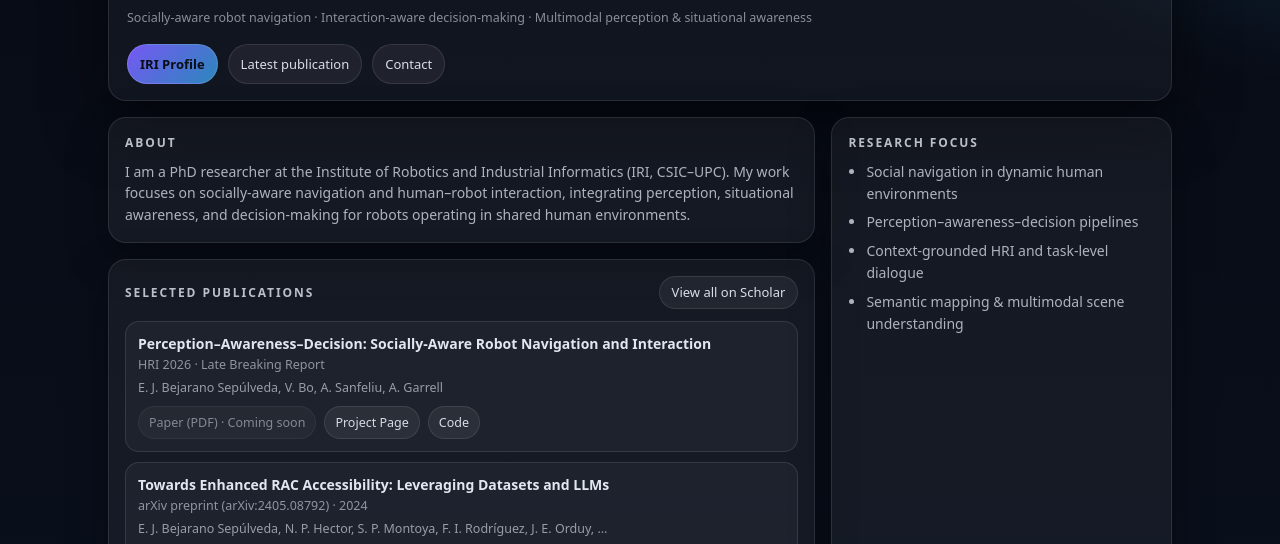
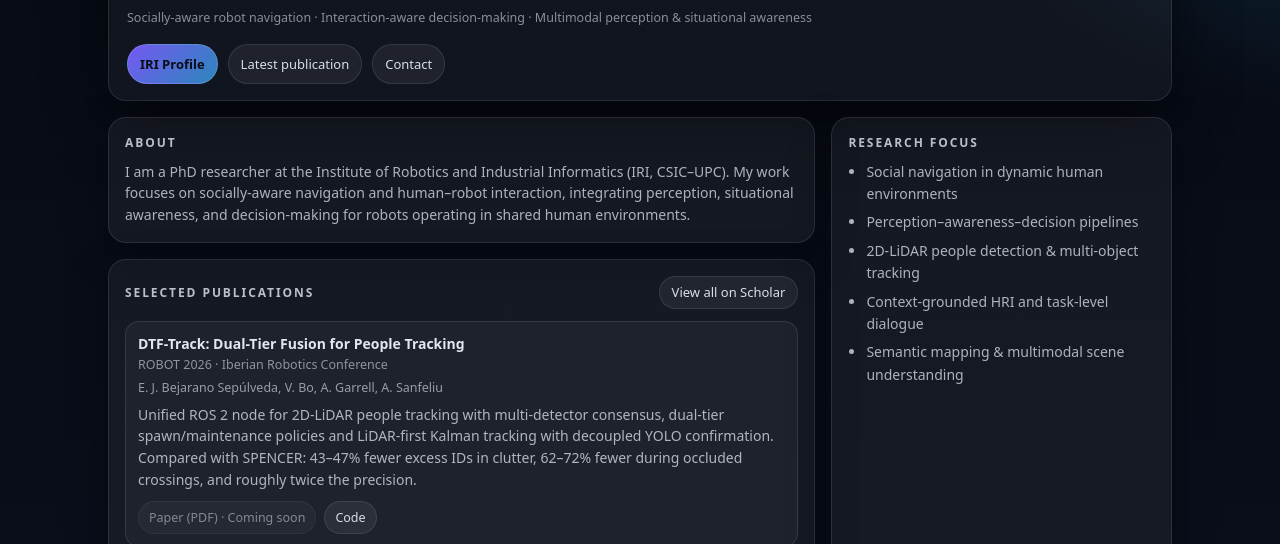
Before and after one commit to EjbejaranosAI/EjbejaranosAI.github.io, a plain HTML site: page index.html in a window 1280 px wide. Shown: the part 407-951 px from the top of the page. Drawn offline with Linux system fonts and the light colour scheme.

Commit message:
Add DTF-Track (ROBOT 2026) publication

```diff
--- a/index.html
+++ b/index.html
@@ -243,6 +243,22 @@
 
           <div class="list" style="margin-top:12px">
 
+            <!-- DTF-Track (ROBOT 2026) -->
+            <div class="pub">
+              <div class="pub-title">DTF-Track: Dual-Tier Fusion for People Tracking</div>
+              <div class="pub-meta">ROBOT 2026 · Iberian Robotics Conference</div>
+              <div class="pub-auth">E. J. Bejarano Sepúlveda, V. Bo, A. Garrell, A. Sanfeliu</div>
+              <p class="small" style="margin-top:8px">
+                Unified ROS 2 node for 2D-LiDAR people tracking with multi-detector consensus, dual-tier spawn/maintenance
+                policies and LiDAR-first Kalman tracking with decoupled YOLO confirmation. Compared with SPENCER: 43–47% fewer
+                excess IDs in clutter, 62–72% fewer during occluded crossings, and roughly twice the precision.
+              </p>
+              <div class="pub-links">
+                <span class="chip disabled" title="Add the PDF when it is public.">Paper (PDF) · Coming soon</span>
+                <a class="chip" href="https://github.com/EjbejaranosAI/DTF-Track" target="_blank" rel="noopener">Code</a>
+              </div>
+            </div>
+
             <!-- PAD (coming soon PDF) -->
             <div class="pub">
               <div class="pub-title">Perception–Awareness–Decision: Socially-Aware Robot Navigation and Interaction</div>
@@ -312,6 +328,7 @@
           <ul>
             <li>Social navigation in dynamic human environments</li>
             <li>Perception–awareness–decision pipelines</li>
+            <li>2D-LiDAR people detection &amp; multi-object tracking</li>
             <li>Context-grounded HRI and task-level dialogue</li>
             <li>Semantic mapping & multimodal scene understanding</li>
           </ul>
```
Also changed, not shown: 1 other file.
